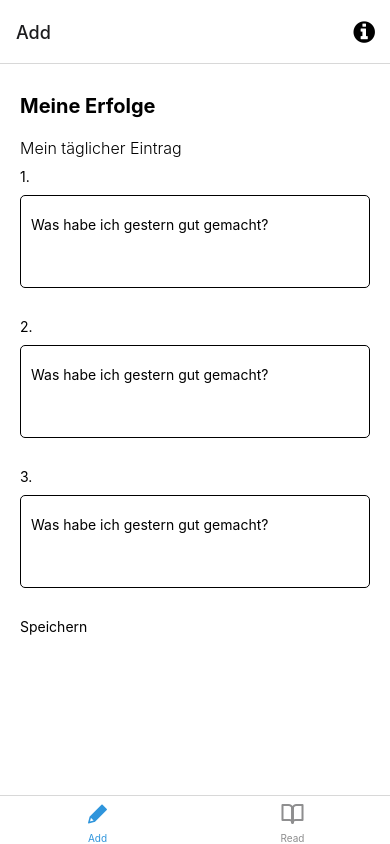
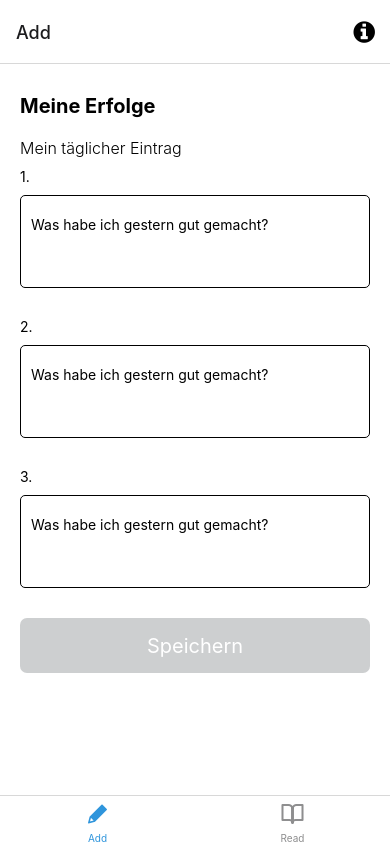
Before and after one commit to KatjaKirchhofer/cs50_my_final_project_app, a React Native app: screen /Home in a window 390 px wide. Built offline with nearby package versions, Linux system fonts and the light colour scheme; what expo-linking would draw is missing.

Commit message:
add new global styles

```diff
--- a/src/constants/globalStyles.ts
+++ b/src/constants/globalStyles.ts
@@ -1,4 +1,5 @@
 import { StyleSheet } from "react-native";
+import Colors from "./Colors";
 
 
 const globalStyles = StyleSheet.create({
@@ -24,6 +25,29 @@ const globalStyles = StyleSheet.create({
     marginBottom: 30,
     borderWidth: 1,
     borderRadius: 5
+  },
+  button: {
+    backgroundColor: Colors.primary,
+    borderRadius: 7,
+    height: 55,
+    justifyContent: "center",
+    alignItems: "center",
+    width: "100%",
+  },
+  buttonText: {
+    fontSize: 20,
+    color: "white",
+  },
+  buttonDisabled: {
+    backgroundColor: Colors.grey,
+    borderRadius: 7,
+    height: 55,
+    justifyContent: "center",
+    alignItems: "center",
+    width: "100%",
+  },
+  row: {
+    flexDirection: "row"
   }
 
 })
```
